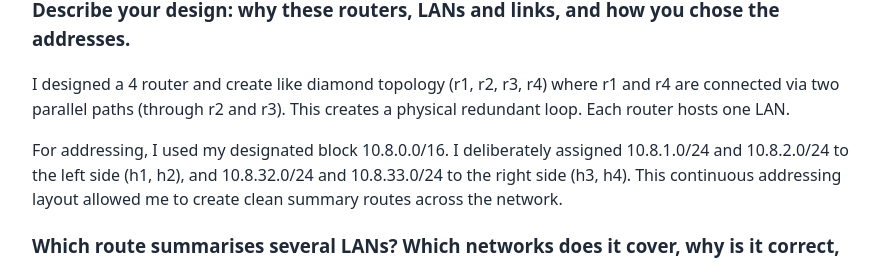
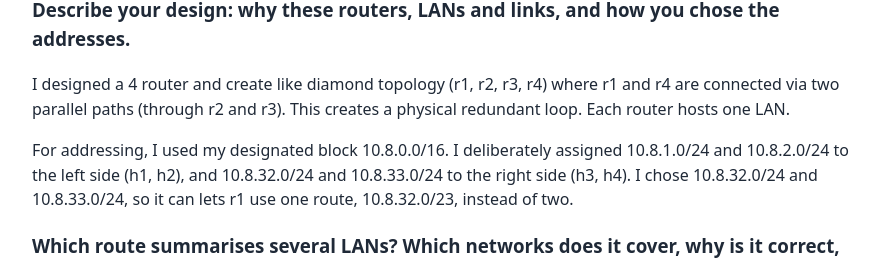
Before and after one commit to JakeJakeeee/Lab_ProgrammableNetwork, a plain HTML site: page docs/week3/index.html in a window 1280 px wide. Shown: the part 4139-4401 px from the top of the page, without its empty margins (192-1084 px from the left). Drawn offline with Linux system fonts and the light colour scheme.

Commit message:
docs: update page3.yaml

```diff
--- a/docs/week3/index.html
+++ b/docs/week3/index.html
@@ -105,7 +105,7 @@ PROBLEM: h4 to h1: r2 has no route to 10.8.1.10
 Fix the description and try again: nothing was built.</pre></section>
 
 <h2>What I learned</h2>
-<section id="answers"><section id="answer-design"><h3>Describe your design: why these routers, LANs and links, and how you chose the addresses.</h3><p>I designed a 4 router and create like diamond topology (r1, r2, r3, r4) where r1 and r4 are connected via two parallel paths (through r2 and r3). This creates a physical redundant loop. Each router hosts one LAN.</p><p>For addressing, I used my designated block 10.8.0.0/16. I deliberately assigned 10.8.1.0/24 and 10.8.2.0/24 to the left side (h1, h2), and 10.8.32.0/24 and 10.8.33.0/24 to the right side (h3, h4). This continuous addressing layout allowed me to create clean summary routes across the network.</p></section>
+<section id="answers"><section id="answer-design"><h3>Describe your design: why these routers, LANs and links, and how you chose the addresses.</h3><p>I designed a 4 router and create like diamond topology (r1, r2, r3, r4) where r1 and r4 are connected via two parallel paths (through r2 and r3). This creates a physical redundant loop. Each router hosts one LAN.</p><p>For addressing, I used my designated block 10.8.0.0/16. I deliberately assigned 10.8.1.0/24 and 10.8.2.0/24 to the left side (h1, h2), and 10.8.32.0/24 and 10.8.33.0/24 to the right side (h3, h4). I chose 10.8.32.0/24 and 10.8.33.0/24, so it can lets r1 use one route, 10.8.32.0/23, instead of two.</p></section>
 <section id="answer-summary"><h3>Which route summarises several LANs? Which networks does it cover, why is it correct, and what else would it attract if you added a network inside its range?</h3><p>On r1, I added the summary route 10.8.32.0/23 with r3 as the next hop. It covers both 10.8.32.0/24 (h3&#x27;s LAN) and 10.8.33.0/24 (h4&#x27;s LAN) in a single entry. It is correct because, from r1&#x27;s point of view, both LANs are reached in the same direction.
 The risk is that the summary also covers addresses I haven&#x27;t used. If I added a new network inside its range, such as 10.8.33.128/25 behind r2, r1 would still send that traffic to r3. The packets would go the wrong way and never arrive.</p></section>
 <section id="answer-failure"><h3>When you took a link down, what happened, and why couldn&#x27;t your routes recover even though another path existed? What would have recovered?</h3><p>When I took the r1-r3 link down, traffic from h1 to h4 failed with a &quot;Network Unreachable&quot; error. A backup path through r2 still existed, but my routes were static. r1 had only one instruction for h4&#x27;s traffic, which is send it out toward r3. It had no way to notice the failure and choose another path.
```
Also changed, not shown: 1 other file.
